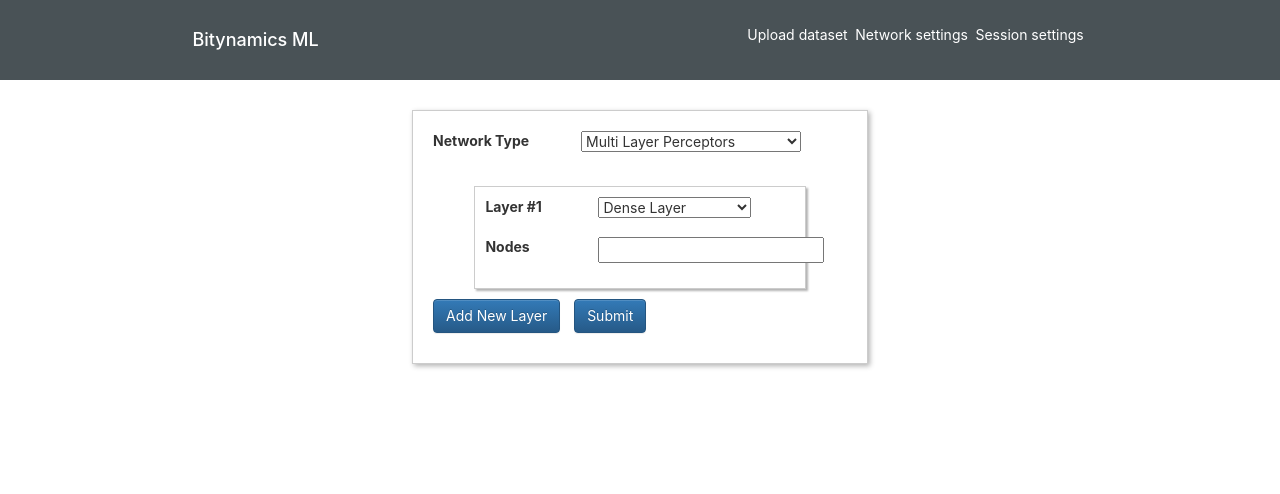
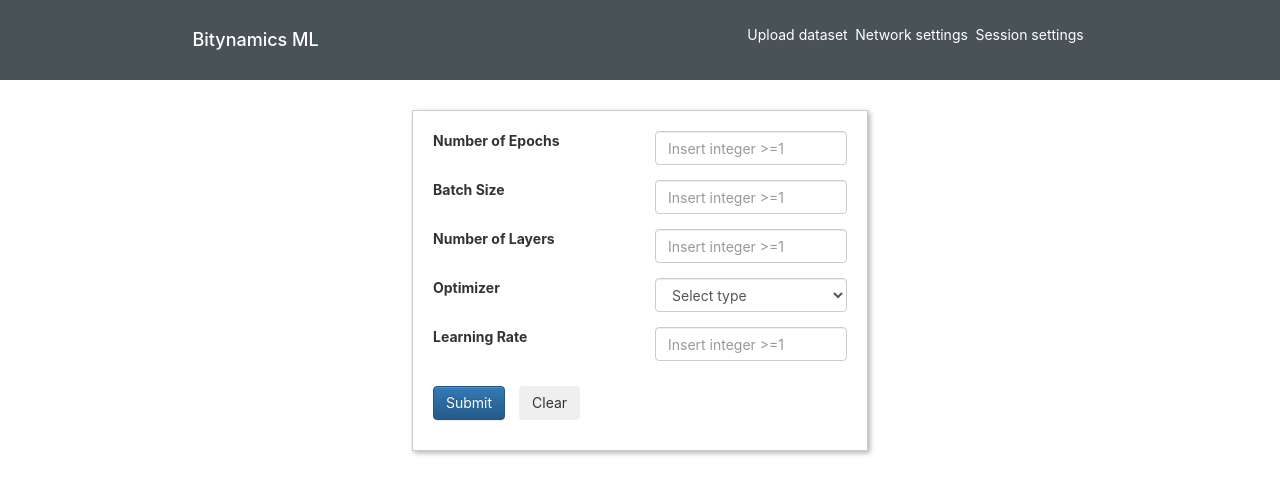
Before and after one commit to aditgiant/bitynamics-prot0, a React (Create React App) app: page /sessionsettings in a window 1280 px wide. Shown: the top 494 px of the page. Built offline with nearby package versions, Linux system fonts and the light colour scheme.

Commit message:
connect network type to parameter setttings

```diff
--- a/src/App.js
+++ b/src/App.js
@@ -8,6 +8,8 @@ import {Container, Row, Col} from 'react-bootstrap'
 import CSVupload from './containers/CSVupload';
 import FormContainer from './containers/ParameterSettings';
 import FormContainerNew from './containers/SessionSettings';
+import ParameterSettings from './containers/ParameterSettings';
+import SessionSettings from './containers/SessionSettings';
 
 
 class App extends Component {
@@ -19,8 +21,8 @@ class App extends Component {
         <Switch>
           <Route path="/" exact component={Home} />
           <Route path="/uploaddataset" component={CSVupload} />
-          <Route path="/networksettings" component={FormContainerNew}/>
-          <Route path="/sessionsettings" component={FormContainer} />
+          <Route path="/networksettings" component={ParameterSettings}/>
+          <Route path="/sessionsettings" component={SessionSettings} />
         </Switch>
       </div>
       </Router>
--- a/src/Nav.js
+++ b/src/Nav.js
@@ -5,7 +5,7 @@ import './App.css';
 
 function Nav() {
     return(
-        <nav>
+        <nav tabs>
             <Link style={{color:'white'}} to="/">
                 <h4>Bitynamics ML</h4>
             </Link>
--- a/src/components/DenseLayer.jsx
+++ b/src/components/DenseLayer.jsx
@@ -1,8 +1,9 @@
-import React from 'react';
-import {Container} from 'react-bootstrap'
+import React, {useState} from 'react';
+import Collapse from 'react-bootstrap/Collapse'
+import {Container, Button} from 'react-bootstrap'
 import PropTypes from 'prop-types';
 
-const DenseLayer = ({ idx, layerState, handleLayerChange }) => {
+const DenseLayer = ({ idx, layerState, networkState, handleLayerChange }) => {
     //   Declare Layer Type
     // const [typeState, setTypeState] = useState({
     //     type: ''
@@ -18,12 +19,25 @@ const DenseLayer = ({ idx, layerState, handleLayerChange }) => {
     const kernelId = `kernel-${idx}`;
     const biasId = `bias-${idx}`;
     const activationId =`activation-${idx}`;
+
+    // Collapse Layer
+    const [open, setOpen] = useState(false);
+
     return (
-        <Container style={{marginTop: '30px', width:'80%', border: '1px solid #ccc', padding: '10px', boxShadow: '2px 2px 2px rgba(0, 0, 0, 0.3)'}} key={`layer-${idx}`}>
+        <Container style={{marginTop: '10px', width:'100%', border: '1px solid #ccc', padding: '10px', boxShadow: '2px 2px 2px rgba(0, 0, 0, 0.3)'}} key={`layer-${idx}`}>
+        {/* Collapse Button */}
+        <Button
+          onClick={() => setOpen(!open)}
+          aria-controls="layerparameters"
+          aria-expanded={open}>
+          {`Layer #${idx + 1}`}
+        </Button>
+        <Collapse in={open}>
         {/* Layer Type */}
+        <div id="layerparameters" style={{marginTop: '10px'}}>
             <div className="form-group row">
-            <label className="form-label col-sm-4" htmlFor={typeId}>{`Layer #${idx + 1}`}</label>
-            <div className="col-sm-8">
+            <label className="form-label col-sm-6" htmlFor={typeId}>Layer Type</label>
+            <div className="col-sm-6">
                 <select onChange={handleLayerChange}
                         name={typeId}
                         data-idx={idx}
@@ -31,15 +45,17 @@ const DenseLayer = ({ idx, layerState, handleLayerChange }) => {
                         className="type"
                         value={layerState[idx].type}>
                     <option value="dense">Dense Layer</option>
-                    <option value="conv">Convolutional Layer</option>
-                    <option value="lstml">LSTM Layer</option>
+                    {networkState === "cnn" && (<option value="conv">Convolutional Layer</option>)}
+                    {networkState === "lstm" && (<option value="lstml">LSTM Layer</option>)}
+                    <option value="drop">Dropout Layer</option>
                 </select>
              </div>
             </div>
-        {/* Number of Nodes */}
+        {/* MLP - Number of Nodes */}
+        {layerState[idx].type === "dense" && (
         <div className="form-group row">
-            <label className="form-label col-sm-4" htmlFor={nodesId}>Nodes</label>
-            <div className="col-sm-8">
+            <label className="form-label col-sm-6" htmlFor={nodesId}>Number of Nodes</label>
+            <div className="col-sm-6">
                 <input onChange={handleLayerChange}
                         type="number"
                         name={nodesId}
@@ -49,23 +65,55 @@ const DenseLayer = ({ idx, layerState, handleLayerChange }) => {
                         value={layerState[idx].nodes}
                 />
              </div>
-            </div>
-          {/* <label htmlFor={typeId}>{'Dense Layer #${idx + 1}'}</label>
-          <input
-            type="text"
-            name={layerId}
-            data-idx={idx}
-            id={catId}
-            className="name"
-          />
-          <label htmlFor={ageId}>Age</label>
-          <input
-            type="text"
-            name={ageId}
-            data-idx={idx}
-            id={ageId}
-            className="age"
-          /> */}
+        </div>)}
+        {/* CNN - Number of Filters */}
+        {layerState[idx].type === "conv" && (
+        <div className="form-group row">
+            <label className="form-label col-sm-6" htmlFor={nodesId}>Number of Filters</label>
+            <div className="col-sm-6">
+                <input onChange={handleLayerChange}
+                        type="number"
+                        name={nodesId}
+                        data-idx={idx}
+                        id={nodesId}
+                        className="nodes"
+                        value={layerState[idx].nodes}
+                />
+             </div>
+        </div>)}
+        {/* LSTM - Number of Units */}
+        {layerState[idx].type === "lstml" && (
+        <div className="form-group row">
+            <label className="form-label col-sm-6" htmlFor={nodesId}>Number of Units</label>
+            <div className="col-sm-6">
+                <input onChange={handleLayerChange}
+                        type="number"
+                        name={nodesId}
+                        data-idx={idx}
+                        id={nodesId}
+                        className="nodes"
+                        value={layerState[idx].nodes}
+                />
+             </div>
+        </div>)}
+        {/* Dropout - Dropout Rate */}
+        {layerState[idx].type === "drop" && (
+        <div className="form-group row">
+            <label className="form-label col-sm-6" htmlFor={nodesId}>Dropout Rate</label>
+            <div className="col-sm-6">
+                <input onChange={handleLayerChange}
+                        type="number"
+                        name={nodesId}
+                        data-idx={idx}
+                        id={nodesId}
+                        className="nodes"
+                        value={layerState[idx].nodes}
+                />
+             </div>
+        </div>)}
+        {/* Continue */}
+        </div>
+          </Collapse>
         </Container>
       );
  };
--- a/src/components/Input.jsx
+++ b/src/components/Input.jsx
@@ -5,8 +5,8 @@ const Input = (props) => {
 	//console.log(props.value);
 	return (
   <div className="form-group row">
-    <label for={props.name} className="form-label col-sm-4">{props.title}</label>
-    <div className="col-sm-8">
+    <label for={props.name} className="form-label col-sm-6">{props.title}</label>
+    <div className="col-sm-6">
     <input
       className="form-control"
       id={props.name}
--- a/src/components/Select.jsx
+++ b/src/components/Select.jsx
@@ -3,8 +3,8 @@ import React from 'react';
 
 const Select = (props) => {
 	return(<div className="form-group row">
-			<label for={props.name} className="form-label col-sm-4"> {props.title} </label>
-		    <div className="col-sm-8">
+			<label for={props.name} className="form-label col-sm-6"> {props.title} </label>
+		    <div className="col-sm-6">
 			<select
 		      id = {props.name}
 		      name={props.name}
--- a/src/containers/ParameterSettings.jsx
+++ b/src/containers/ParameterSettings.jsx
@@ -46,11 +46,11 @@ const ParameterSettings = () => {
 
     return (
       <div>
-      <form className="container" onSubmit = {handleFormSubmit}>
+      <form onSubmit={handleFormSubmit}>
         <Container style={{marginTop: '30px', width:'40%', border: '1px solid #ccc', padding: '20px', boxShadow: '2px 2px 5px rgba(0, 0, 0, 0.3)'}}>
 
         {/* Network Type */}
-        <div className="form-group row">
+        <div className="form-group row" >
             <label className="form-label col-sm-4">Network Type</label>
             <div className="col-sm-8">
             <select onChange={handleNetworkChange} value={networkState}>
@@ -67,6 +67,7 @@ const ParameterSettings = () => {
                 key={`layer-${idx}`}
                 idx={idx}
                 layerState={layerState}
+                networkState={networkState}
                 handleLayerChange={handleLayerChange}
                 />
             ))
@@ -93,7 +94,7 @@ const ParameterSettings = () => {
   }
 
 const buttonStyle = {
-    margin : '10px 10px 10px 0px'
+    margin : '20px 10px 10px 0px'
   }
 
 export default ParameterSettings;
--- a/src/containers/SessionSettings.jsx
+++ b/src/containers/SessionSettings.jsx
@@ -149,14 +149,14 @@ class SessionSettings extends Component {
       <div>
       <form className="container" onSubmit={this.handleFormSubmit}>
         <Container style={{marginTop: '30px', width:'40%', border: '1px solid #ccc', padding: '20px', boxShadow: '2px 2px 5px rgba(0, 0, 0, 0.3)'}}>
-        <Select title={'Output Type'}
+        {/* <Select title={'Output Type'}
                 name={'output'}
                 options = {this.state.outputOptions}
                 value = {this.state.newTraining.output}
                 placeholder = {'Select type'}
                 handleChange = {this.handleInput}
                 required
-                /> {/* Output Selection */}
+                /> {/* Output Selection
         <Select title={'Network Type'}
                 name={'network'}
                 options = {this.state.networkOptions}
@@ -164,7 +164,7 @@ class SessionSettings extends Component {
                 placeholder = {'Select type'}
                 handleChange = {this.handleNetwork}
                 required
-                /> {/* Network Selection */}
+                /> Network Selection */}
         <Input inputType={'number'}
                 name={'epochs'}
                 title= {'Number of Epochs'}
@@ -174,6 +174,14 @@ class SessionSettings extends Component {
                 required
                 /> {/* Number of Epochs */}
         <Input inputType={'number'}
+                name={'batchsize'}
+                title= {'Batch Size'}
+                value={this.state.newTraining.batchsize}
+                placeholder = {'Insert integer >=1'}
+                handleChange={this.handleInput}
+                required
+                /> {/* Batch Size */}
+        <Input inputType={'number'}
                 name={'numlayers'}
                 title= {'Number of Layers'}
                 value={this.state.newTraining.numlayers}
@@ -181,22 +189,6 @@ class SessionSettings extends Component {
                 handleChange={this.handleInput}
                 required
                 /> {/* Number of Layers */}
-        <Input inputType={'number'}
-                name={'learningrate'}
-                title= {'Learning Rate'}
-                value={this.state.newTraining.learningrate}
-                placeholder = {'Insert integer >=1'}
-                handleChange={this.handleInput}
-                required
-                /> {/* Learning Rate */}
-        <Input inputType={'number'}
-                name={'batchsize'}
-                title= {'Batch Size'}
-                value={this.state.newTraining.batchsize}
-                placeholder = {'Insert integer >=1'}
-                handleChange={this.handleInput}
-                required
-                /> {/* Batch Size */}
         <Select title={'Optimizer'}
                 name={'optimizer'}
                 options = {this.state.optimizerOptions}
@@ -206,13 +198,21 @@ class SessionSettings extends Component {
                 required
                 /> {/* Optimizer*/}
         <Input inputType={'number'}
+                name={'learningrate'}
+                title= {'Learning Rate'}
+                value={this.state.newTraining.learningrate}
+                placeholder = {'Insert integer >=1'}
+                handleChange={this.handleInput}
+                required
+                /> {/* Learning Rate */}
+        {/* <Input inputType={'number'}
                 name={'dropout'}
                 title= {'Dropout'}
                 value={this.state.newTraining.dropout}
                 placeholder = {'Insert integer >=1'}
                 handleChange={this.handleInput}
                 required
-                /> {/* Dropout */}
+                /> {/* Dropout
         {this.state.newTraining.network === 'MLP' && (
         <Input inputType={'number'}
                 name={'mlpnodes'}
@@ -240,7 +240,7 @@ class SessionSettings extends Component {
                 handleChange={this.handleCNNSizeLayers}
                 required
                 />)}
-        {/* {isMLP(this.state.newTraining.network)} */}
+        {isMLP(this.state.newTraining.network)} */}
         <Button
             action = {this.handleFormSubmit}
             type = {'primary'}
```
